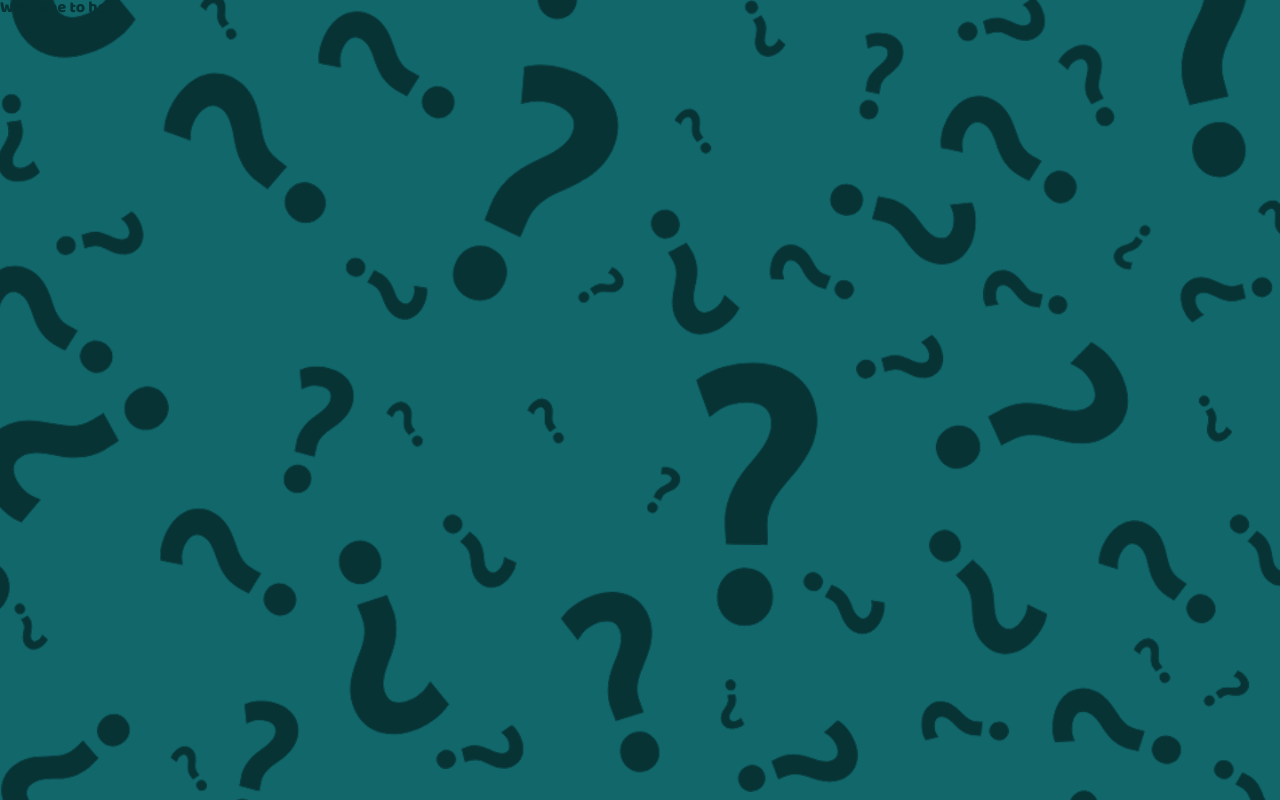
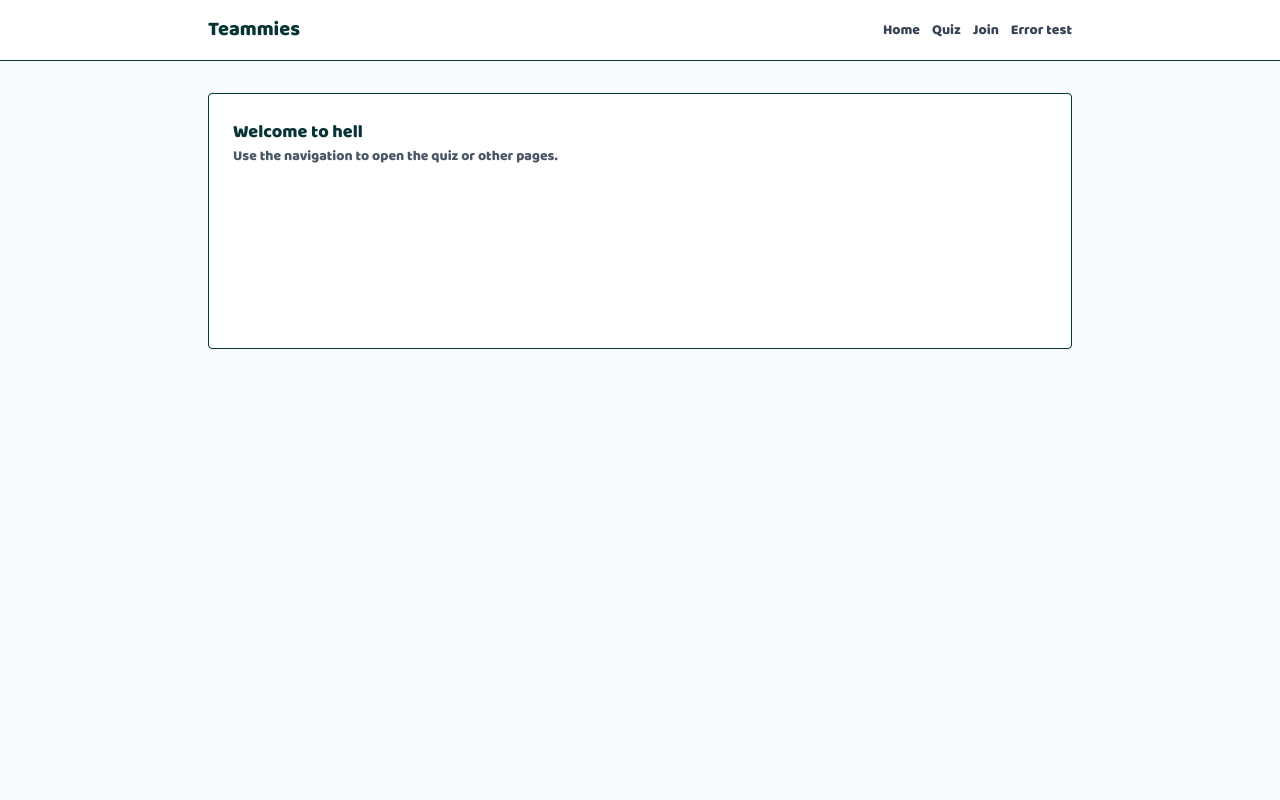
Before and after one commit to VoxeveR/teammies, a React (Vite) app in the folder frontend/: page / in a window 1280 px wide. Built offline with nearby package versions, Linux system fonts and the light colour scheme; a web font is replaced by a local one.

Commit message:
errorpage and errorboundary + initial navbar

```diff
--- a/frontend/src/App.tsx
+++ b/frontend/src/App.tsx
@@ -1,14 +1,41 @@
-
+import { Link, Outlet } from 'react-router-dom';
 
 function App() {
+      return (
+            <div className='min-h-screen bg-gray-50'>
+                  <header className='border-b bg-white'>
+                        <div className='mx-auto flex max-w-4xl items-center justify-between px-4 py-4'>
+                              <h1 className='text-xl font-bold'>Teammies</h1>
+                              <nav className='flex gap-3'>
+                                    <Link to='/' className='text-sm text-gray-700'>
+                                          Home
+                                    </Link>
+                                    <Link to='/quiz' className='text-sm text-gray-700'>
+                                          Quiz
+                                    </Link>
+                                    <Link to='/join' className='text-sm text-gray-700'>
+                                          Join
+                                    </Link>
+                                    <Link to='/error-test' className='text-sm text-gray-700'>
+                                          Error test
+                                    </Link>
+                              </nav>
+                        </div>
+                  </header>
 
+                  <main className='mx-auto max-w-4xl px-4 py-8'>
+                        <div className='h-64 w-full rounded border bg-white p-6'>
+                              <h2 className='text-lg font-semibold'>Welcome to hell</h2>
+                              <p className='text-sm text-gray-600'>Use the navigation to open the quiz or other pages.</p>
+                        </div>
 
-  return (
-      <>
-
-        <div className="h-64 w-full "><h1> Welcome to hell</h1></div>
-      </>
-  )
+                        {/* This is important: nested route children (like /quiz) will render here */}
+                        <div className='mt-6'>
+                              <Outlet />
+                        </div>
+                  </main>
+            </div>
+      );
 }
 
-export default App
+export default App;
--- /dev/null
+++ b/frontend/src/components/general/Navbar.tsx
@@ -0,0 +1,26 @@
+import { NavLink } from 'react-router-dom';
+
+type NavItem = {
+      label: string;
+      linkTo: string;
+};
+
+type NavbarProps = {
+      elements?: Array<NavItem>;
+};
+
+export default function Navbar({ elements }: NavbarProps) {
+      return (
+            <div className='bg-quiz-white flex h-24 flex-row items-center gap-4 ps-4'>
+                  <NavLink className='flex items-center' to='/'>
+                        <img src='/src/assets/logo.svg' className='h-20 w-20'></img>
+                        <div className='text-7xl'>TEAMMIES</div>
+                  </NavLink>
+                  <div className='flex grow flex-row justify-end gap-4 pe-4 text-3xl'>
+                        {elements?.map((element) => (
+                              <div>{element.label}</div>
+                        ))}
+                  </div>
+            </div>
+      );
+}
--- a/frontend/src/index.css
+++ b/frontend/src/index.css
@@ -4,6 +4,14 @@
       font-family: 'Baloo Thambi';
       src: url('../public/font/BalooThambi-Regular.ttf');
 }
+
+@theme {
+      --color-quiz-dark-green: #083335;
+      --color-quiz-green: #11676a;
+      --color-quiz-white: #caf5f7;
+      --color-quiz-light-green: #1cabb0;
+}
+
 #root {
       width: 100%;
       height: 100%;
--- a/frontend/src/main.tsx
+++ b/frontend/src/main.tsx
@@ -5,19 +5,41 @@ import App from './App.tsx';
 import { createBrowserRouter, RouterProvider } from 'react-router-dom';
 import Quiz from './pages/Quiz.tsx';
 import QuizJoin from './pages/QuizJoin.tsx';
+import ErrorPage from './pages/ErrorPage.tsx';
+import Navbar from './components/general/Navbar.tsx';
+
+const exampleNavbar = [
+      { label: 'dupa', linkTo: '/' },
+      { label: 'dupa2', linkTo: '/quiz' },
+];
 
 const router = createBrowserRouter([
+      {
+            errorElement: <ErrorPage />,
+            children: [
                   {
                         path: '/',
                         element: <App />,
                   },
                   {
-            path: '/quiz',
+                        path: 'error-throw',
+                        loader: async () => {
+                              throw new Response('Forbidden', { status: 403, statusText: 'Forbidden' });
+                        },
+                  },
+                  {
+                        path: 'quiz',
                         element: <Quiz />,
                   },
                   {
-            path: '/join',
+                        path: 'join',
                         element: <QuizJoin />,
+                  },
+                  {
+                        path: 'navbar',
+                        element: <Navbar elements={exampleNavbar} />,
+                  },
+            ],
       },
 ]);
 
--- /dev/null
+++ b/frontend/src/pages/ErrorPage.tsx
@@ -0,0 +1,60 @@
+import { isRouteErrorResponse, useRouteError } from 'react-router-dom';
+import { NavLink } from 'react-router-dom';
+
+type Props = {
+      /** Optional error passed in manually (used by ErrorPageTest). If not provided useRouteError() will be used. */
+      error?: unknown;
+};
+
+export default function ErrorPage({ error: errorProp }: Props) {
+      const routeError = errorProp ?? useRouteError();
+
+      if (isRouteErrorResponse(routeError)) {
+            return (
+                  <div className='bg-quiz-white flex h-full w-full flex-col items-center justify-center gap-1.5 lg:bg-transparent'>
+                        <div className='text-quiz-green lg:text-quiz-white text-8xl lg:text-[350px]'>Oops!</div>
+                        <h1 className='text-quiz-dark-green lg:text-quiz-white max-w-[80%] text-3xl font-bold text-wrap wrap-break-word lg:text-5xl'>
+                              {routeError.status} - {routeError.statusText.toUpperCase()}
+                        </h1>
+                        <p className='text-quiz-light-green lg:text-quiz-white max-w-[60%] text-center text-[15px] text-wrap wrap-break-word lg:w-[35%] lg:text-xl'>{String(routeError.data)}</p>
+                        <NavLink
+                              to='/'
+                              className='bg-quiz-dark-green text-quiz-white lg:text-quiz-dark-green lg:bg-quiz-white x mt-1.5 w-[60%] rounded-2xl ps-4 pe-4 pt-2 pb-2 text-center text-[20px] lg:w-[20%] lg:p-7'
+                        >
+                              GO TO HOMEPAGE
+                        </NavLink>
+                  </div>
+            );
+      } else if (routeError instanceof Error) {
+            return (
+                  <div className='bg-quiz-white flex h-full w-full flex-col items-center justify-center gap-1.5 lg:bg-transparent'>
+                        <div className='text-quiz-green lg:text-quiz-white text-8xl lg:text-[350px]'>Oops!</div>
+                        <h1 className='text-quiz-dark-green lg:text-quiz-white max-w-[80%] text-3xl font-bold text-wrap wrap-break-word lg:text-5xl'>Error</h1>
+                        <p className='text-quiz-light-green lg:text-quiz-white max-w-[60%] text-center text-[15px] text-wrap wrap-break-word lg:w-[35%] lg:text-xl'>{routeError.message}</p>
+                        <pre className='text-quiz-light-green lg:text-quiz-white mt-2 max-h-52 w-full overflow-auto rounded bg-transparent p-2 text-center text-sm whitespace-pre-wrap'>
+                              {routeError.stack}
+                        </pre>
+                        <NavLink
+                              to='/'
+                              className='bg-quiz-dark-green text-quiz-white lg:text-quiz-dark-green lg:bg-quiz-white x mt-1.5 w-[60%] rounded-2xl ps-4 pe-4 pt-2 pb-2 text-center text-[20px] lg:w-[20%] lg:p-7'
+                        >
+                              GO TO HOMEPAGE
+                        </NavLink>
+                  </div>
+            );
+      } else {
+            return (
+                  <div className='bg-quiz-white flex h-full w-full flex-col items-center justify-center gap-1.5 lg:bg-transparent'>
+                        <div className='text-quiz-green lg:text-quiz-white text-8xl lg:text-[350px]'>Oops!</div>
+                        <h1 className='text-quiz-dark-green lg:text-quiz-white max-w-[80%] text-3xl font-bold text-wrap wrap-break-word lg:text-5xl'>Unknown Error</h1>
+                        <p className='text-quiz-light-green lg:text-quiz-white max-w-[60%] text-center text-[15px] text-wrap wrap-break-word lg:w-[35%] lg:text-xl'>{String(routeError)}</p>
+                        <NavLink
+                              to='/'
+                              className='bg-quiz-dark-green text-quiz-white lg:text-quiz-dark-green lg:bg-quiz-white x mt-1.5 w-[60%] rounded-2xl ps-4 pe-4 pt-2 pb-2 text-center text-[20px] lg:w-[20%] lg:p-7'
+                        >
+                              GO TO HOMEPAGE
+                        </NavLink>
+                  </div>
+            );
+      }
+}
```
Lines whose indentation alone changed are shown as unchanged.
